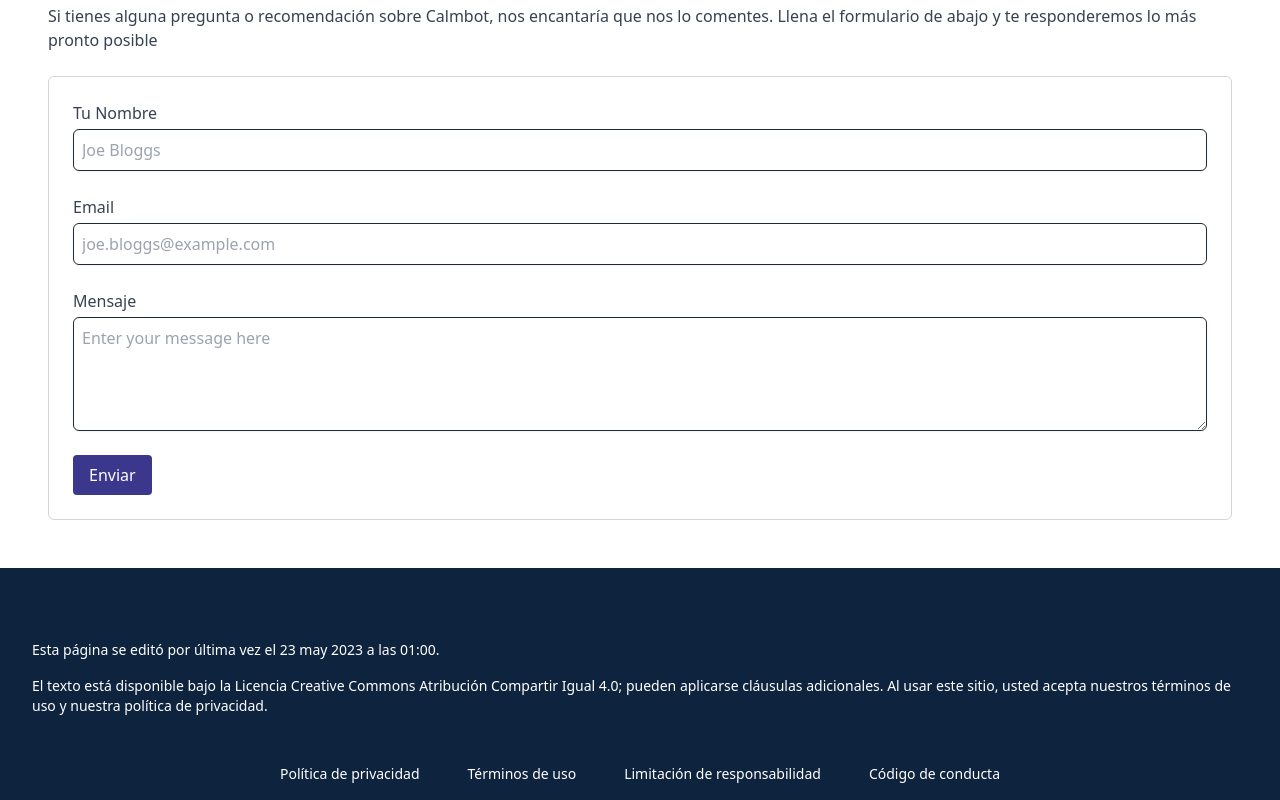
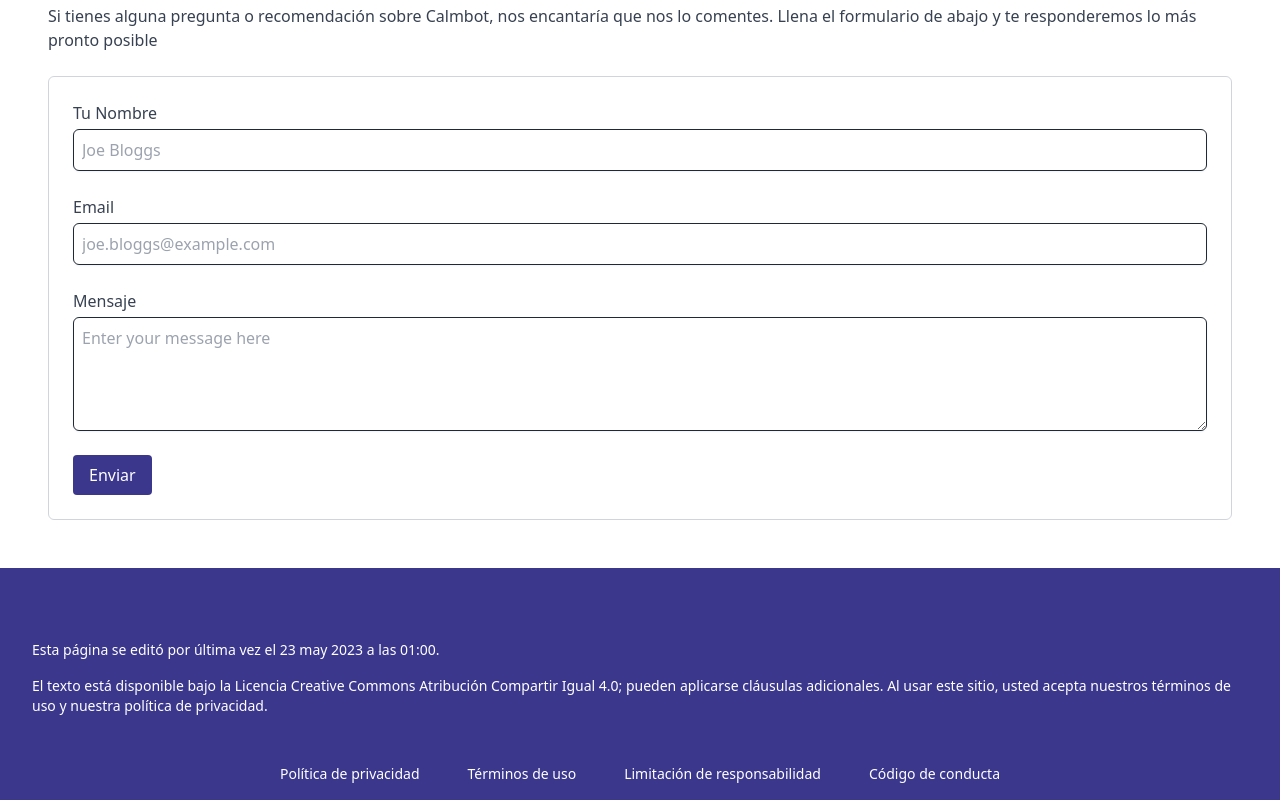
Before and after one commit to NeuronaBens/AI-Chatbot, a Next.js app: page / in a window 1280 px wide. Shown: the part 2362-3162 px from the top of the page. Built offline with nearby package versions, Linux system fonts and the light colour scheme.

Commit message:
Update footer.js

```diff
--- a/components/general/footer.js
+++ b/components/general/footer.js
@@ -3,7 +3,7 @@ import React from "react";
 const Footer = () => {
   return (
     <footer className="text-white">
-      <div className="grid place-items-center text-sm  bg-[#0E233E]">
+      <div className="grid place-items-center text-sm  bg-[#3A378C]">
         <div className="h-10"></div>
         <div className="px-8 py-4">
           <p className="mb-4 mt-4">
```
